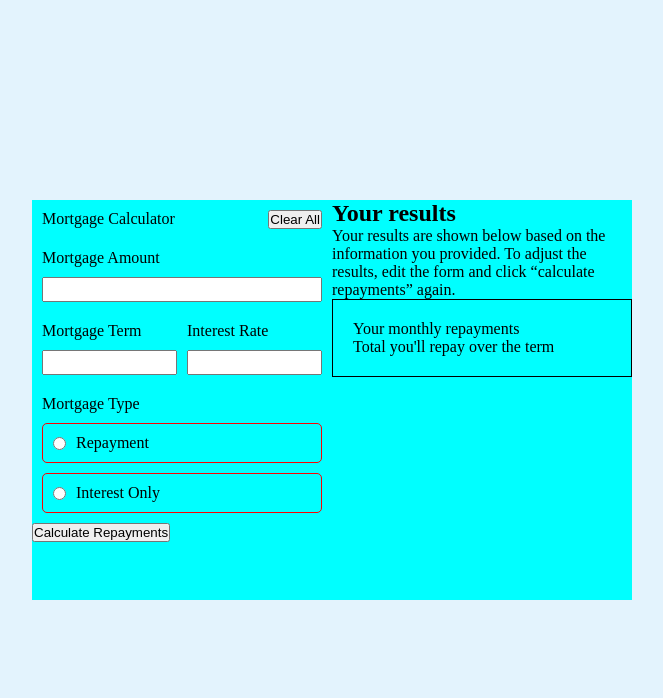
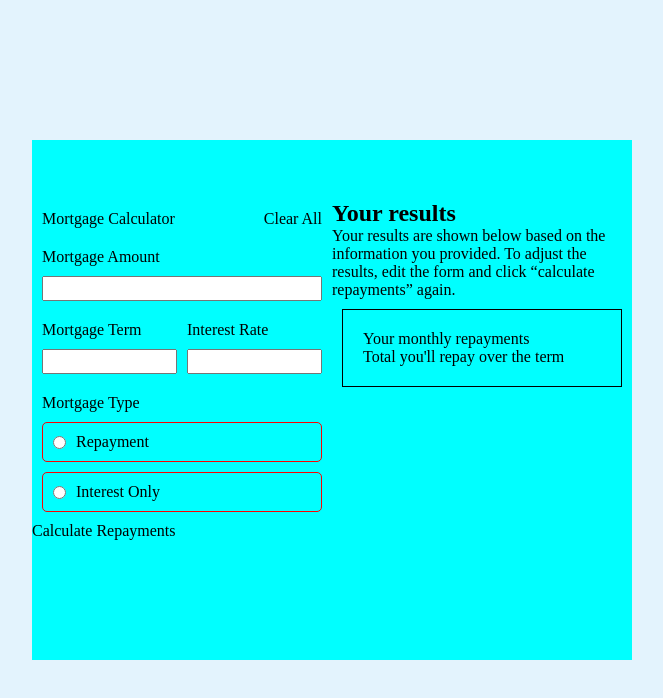
Before and after one commit to sahakash-dev/mortgage-repayment-calculator-main, a plain HTML site: page index.html in a window 1280 px wide. Shown: the whole page, without its empty margins (308-971 px from the left). Drawn offline with Linux system fonts and the light colour scheme.

Commit message:
reomoved button style and added p tag for js innerHTML

```diff
--- a/index.html
+++ b/index.html
@@ -79,7 +79,9 @@
         </p>
         <div class="half2-1">
           <p>Your monthly repayments</p>
+          <P id="price"></P>
           <p>Total you'll repay over the term</p>
+          <p id="totalrepay"></p>
         </div>
         <!-- Completed results end -->
       </div>
--- a/styles.css
+++ b/styles.css
@@ -19,7 +19,7 @@ body {
   align-items: center;
   justify-content: center;
   width: 600px;
-  height: 50%;
+  height: 65%;
   /* padding: 20%; */
   background-color: aqua;
   margin: 40px;
@@ -33,6 +33,18 @@ body {
   align-items: center;
   justify-content: center; */
 }
+
+button, input[type="submit"], input[type="reset"] {
+	background: none;
+	color: inherit;
+	border: none;
+	padding: 0;
+	font: inherit;
+	cursor: pointer;
+	outline: inherit;
+  textDecoration: underline;
+}
+
 .mortgagecalculatorcle {
   display: flex;
   justify-content: space-between;
@@ -95,6 +107,7 @@ label {
   align-items: center;
   justify-content: center; */
   border: 1px solid black;
+  margin: 10px;
   padding: 20px;
   /* p, h {
     text-align: center;
```
